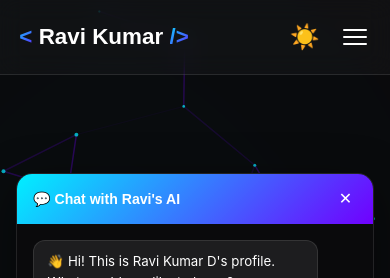
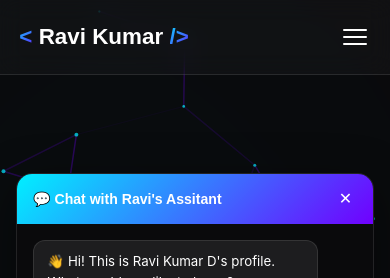
Before and after one commit to D-RaviKumarofficial/Ravi-Profile, a React app: page / in a window 390 px wide. Both pictures are taken after a click on the button "Open chat". Shown: the top 278 px of the page. Built offline with nearby package versions, Linux system fonts and the light colour scheme; the HTML template or start-up script is replaced by a standard one.

Commit message:
micro fixes

```diff
--- a/src/components/Chatbot.jsx
+++ b/src/components/Chatbot.jsx
@@ -116,7 +116,7 @@ export default function Chatbot() {
       {open && (
         <div className="chatbot-window">
           <div className="chatbot-header">
-            <span>💬 Chat with Ravi's AI</span>
+            <span>💬 Chat with Ravi's Assitant</span>
             <button onClick={() => setOpen(false)} className="chatbot-close">✕</button>
           </div>
           <div className="chatbot-messages">
--- a/src/styles/Header.css
+++ b/src/styles/Header.css
@@ -143,7 +143,8 @@
 
 @media (max-width: 768px) {
   .nav-links,
-  .social-cta {
+  .social-cta,
+  .header-right .theme-toggle {
     display: none;
   }
 
```
